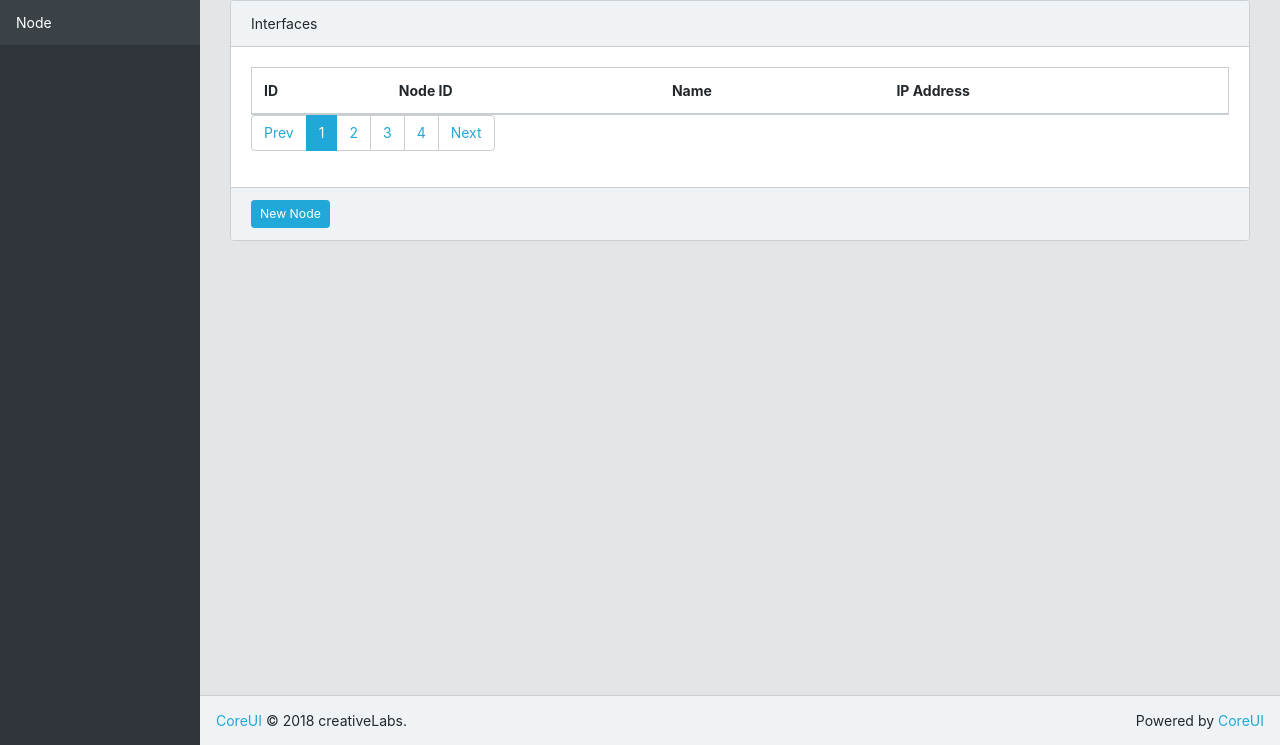
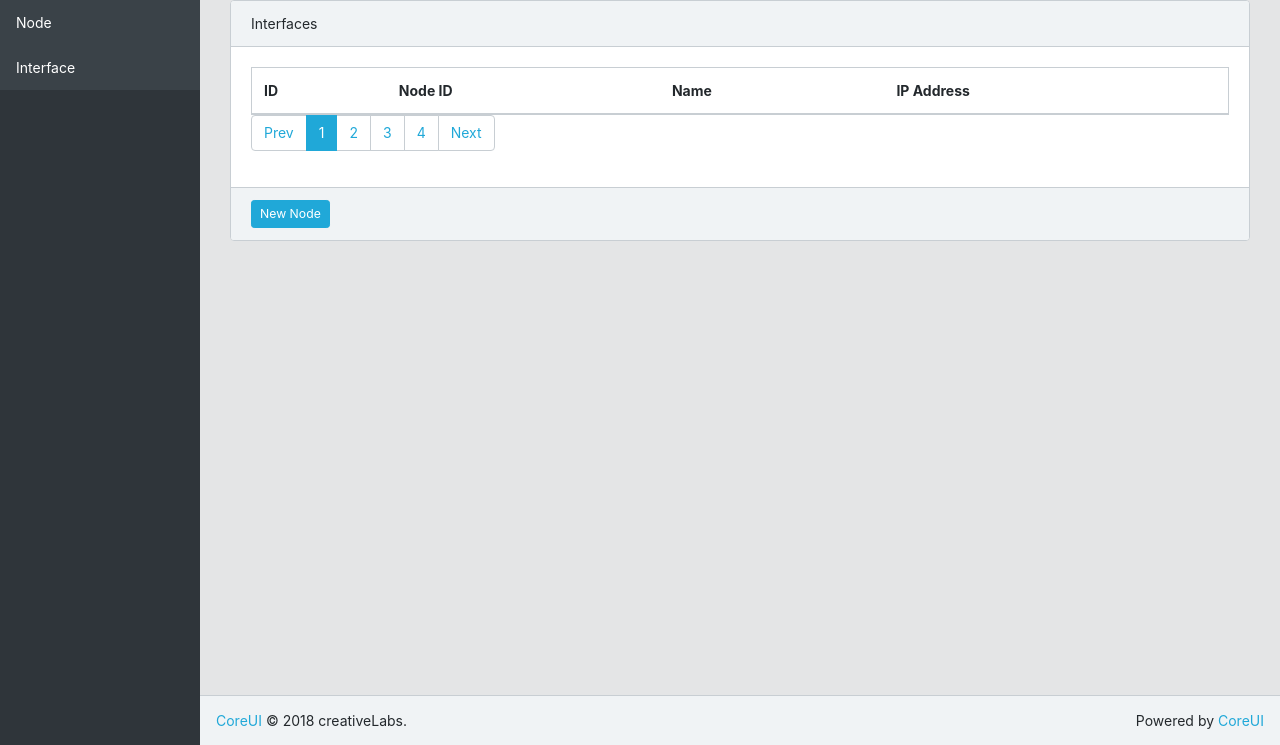
Before and after one commit to yone2ks/neteye, a Flask app: page /interface in a window 1280 px wide. Shown: the part 55-800 px from the top of the page. Run offline with Flask 2, Linux system fonts and the light colour scheme; data that the repository does not hold is empty; some libraries are stand-ins or nearby versions.

Commit message:
add interface nav in sidebar

```diff
--- a/neteye/base/templates/base_template.html
+++ b/neteye/base/templates/base_template.html
@@ -63,8 +63,13 @@
             <ul class="nav">
                 {% block sidebar_nav %}
                 <li class="nav-item">
-                    <a class="nav-link active" href="node">
+                    <a class="nav-link active" href="/node">
                         Node
+                    </a>
+                </li>
+                <li class="nav-item">
+                    <a class="nav-link active" href="/interface">
+                        Interface
                     </a>
                 </li>
               {% endblock sidebar_nav %}
```
